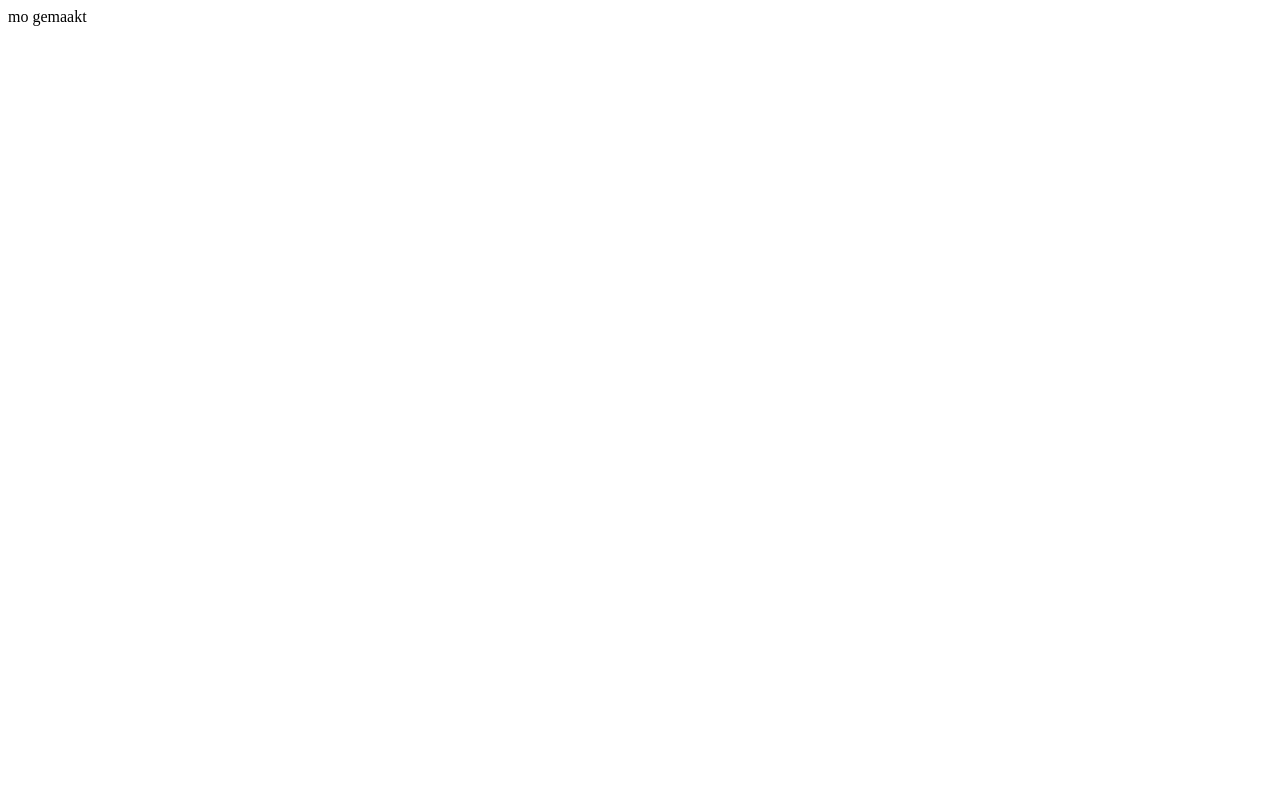
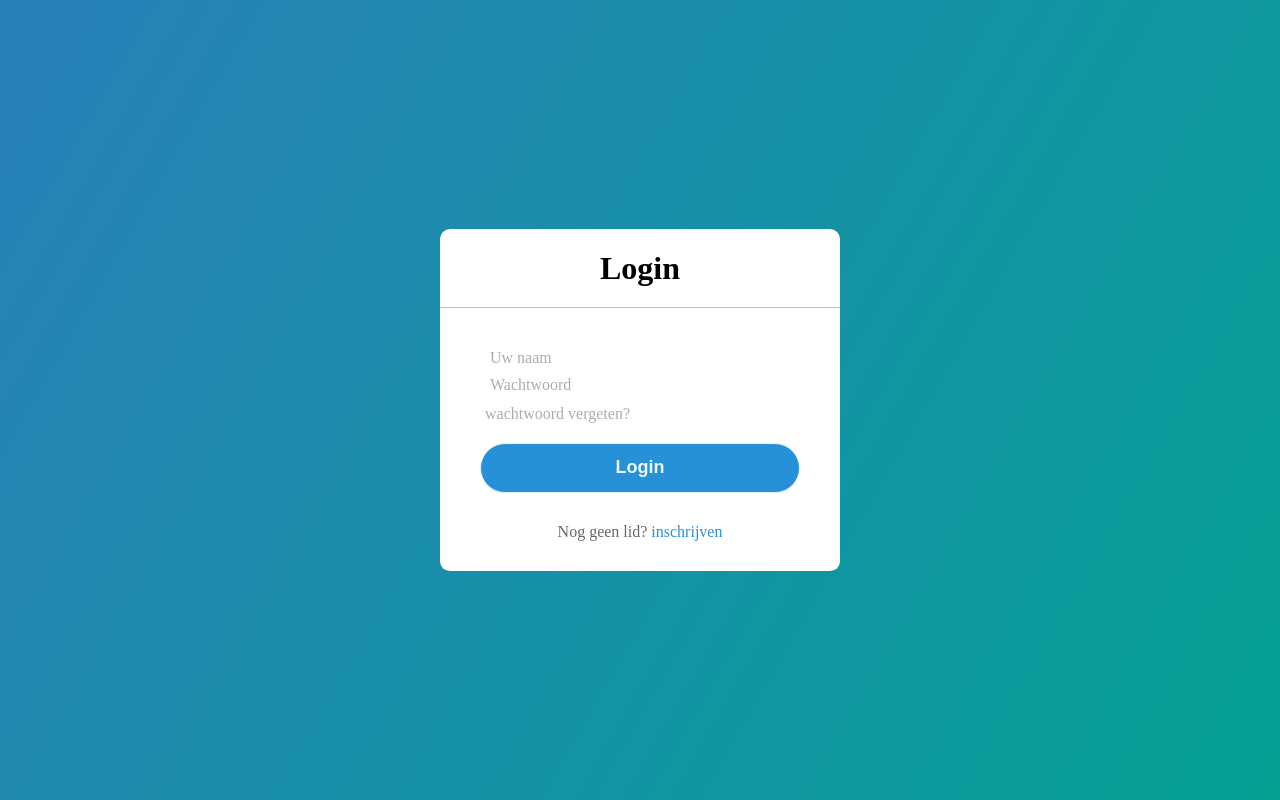
Before and after one commit to mattiassuijker/Security_week2, a Flask app: page / in a window 1280 px wide. Before the commit the page is almost empty. Run offline with Flask 2, Linux system fonts and the light colour scheme.

Commit message:
kleine aanpassingen

```diff
--- a/test-correct.html
+++ b/templates/test-correct.html
@@ -3,7 +3,7 @@
     <head>
         <meta charset="utf-8">
         <title>Animated login Form</title>
-        <link rel="stylesheet" href="styling.css">
+        <link rel="stylesheet" href="../static/styling.css">
     </head>
     <body>
         <div class="center">
--- a/web.py
+++ b/web.py
@@ -1,10 +1,10 @@
-from flask import Flask
+from flask import Flask, render_template
 
 app = Flask(__name__)
 
 @app.route('/')
 def index():
-    return "mo gemaakt"
+    return render_template("test-correct.html")
 
 if __name__ == "__main__":
     app.run(debug = True)
```
Also changed, not shown: static/styling.css (renamed from styling.css).
